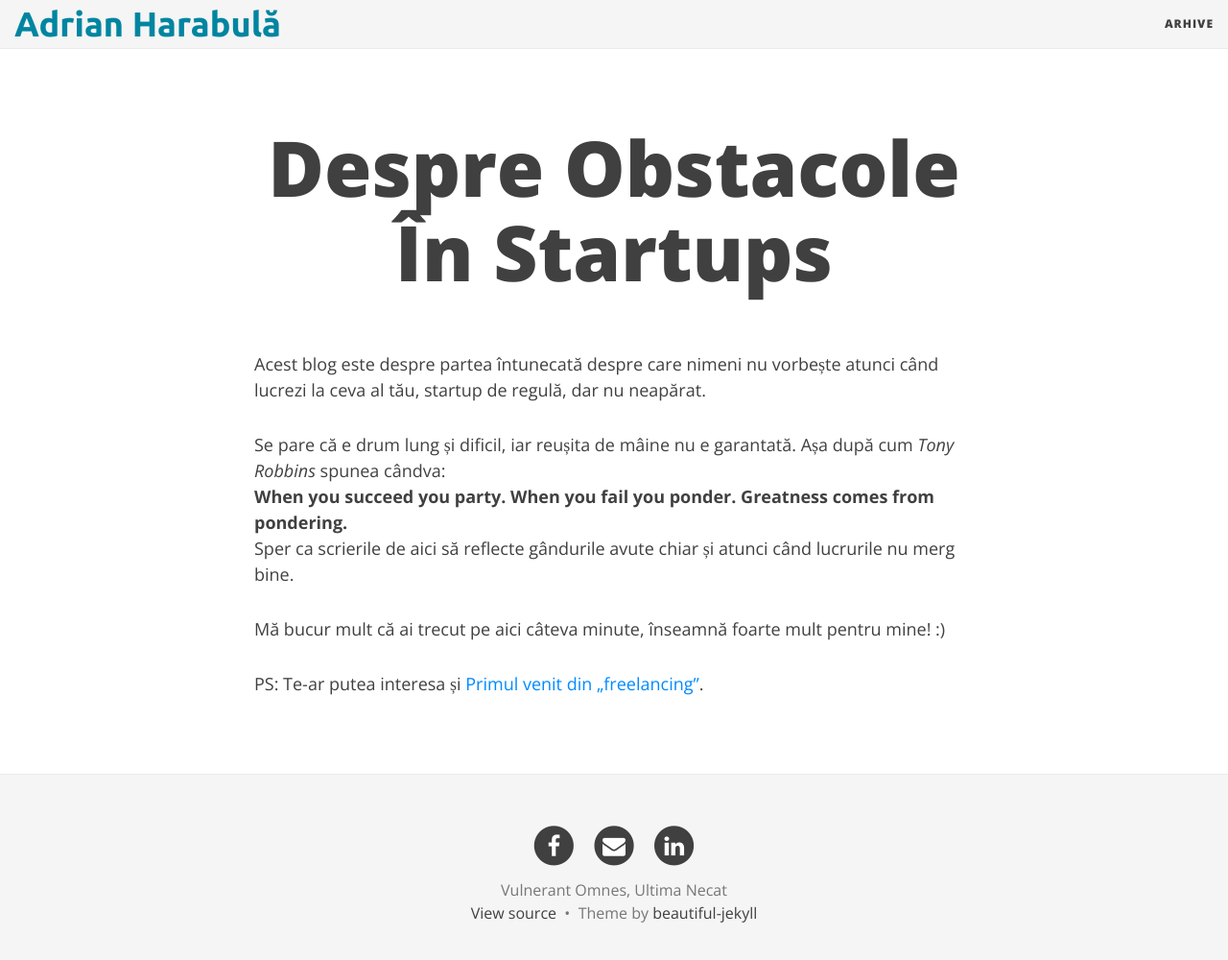
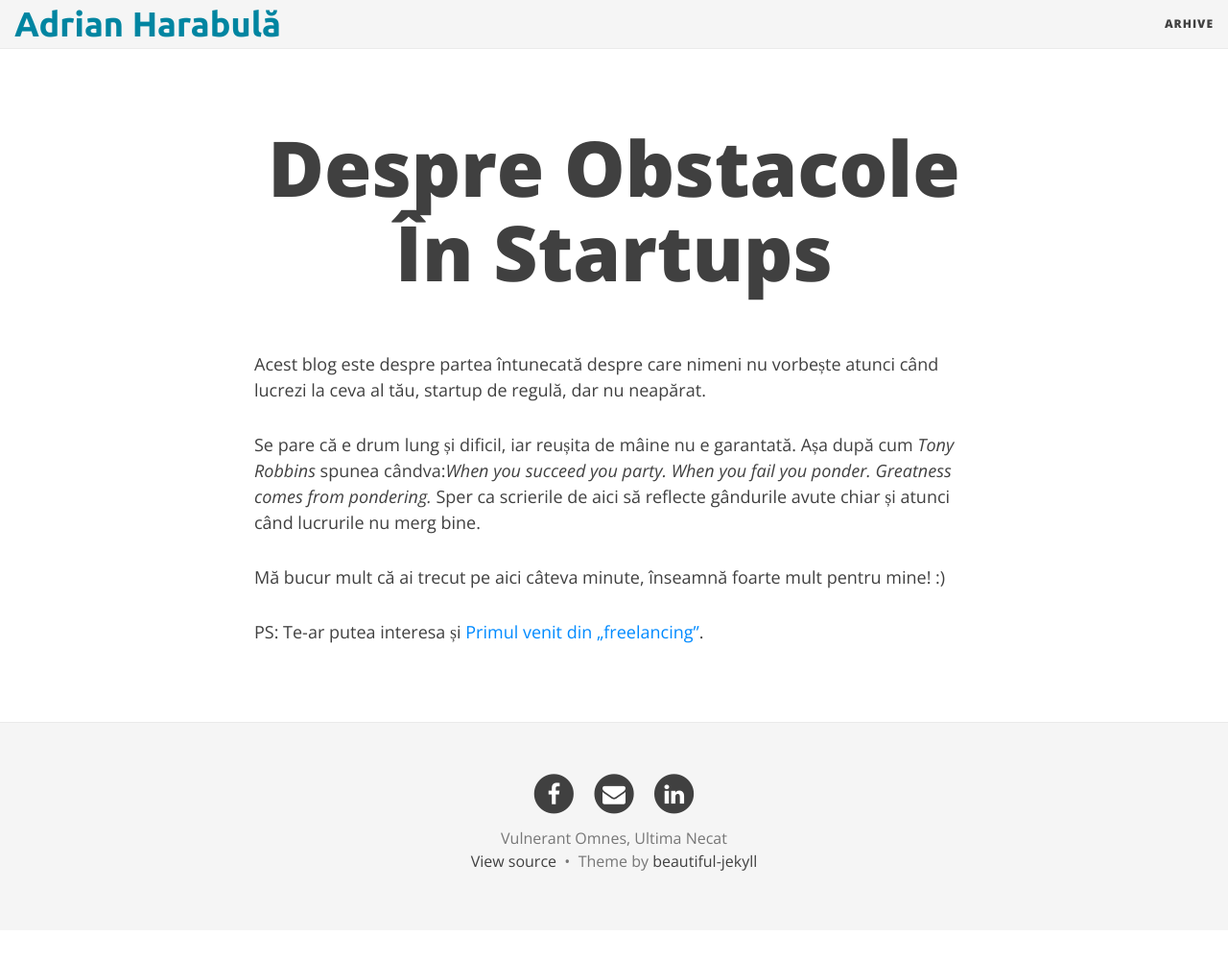
Before and after one commit to adrianharabula/adrianharabula.github.io, a Jekyll site: the page built from index.md, in a window 1280 px wide and 1023 px high. Shown: the top 1000 px of the window at 96% size. Built offline with Jekyll 4.4.1, drawn with Linux system fonts in a browser that asks for light colours; nearby versions of some CDN libraries; the list of posts is cut into pages by our own code.

Commit message:
Back to original quote version with no codeblock

```diff
--- a/index.md
+++ b/index.md
@@ -7,9 +7,7 @@ overridetitle: true
 
 Acest blog este despre partea întunecată despre care nimeni nu vorbește atunci când lucrezi la ceva al tău, startup de regulă, dar nu neapărat.
 
-Se pare că e drum lung și dificil, iar reușita de mâine nu e garantată. Așa după cum _Tony Robbins_ spunea cândva:
-__When you succeed you party. When you fail you ponder. Greatness comes from pondering.__
-Sper ca scrierile de aici să reflecte gândurile avute chiar și atunci când lucrurile nu merg bine.
+Se pare că e drum lung și dificil, iar reușita de mâine nu e garantată. Așa după cum _Tony Robbins_ spunea cândva:_When you succeed you party. When you fail you ponder. Greatness comes from pondering._ Sper ca scrierile de aici să reflecte gândurile avute chiar și atunci când lucrurile nu merg bine.
 
 Mă bucur mult că ai trecut pe aici câteva minute, înseamnă foarte mult pentru mine! :)
 
```
